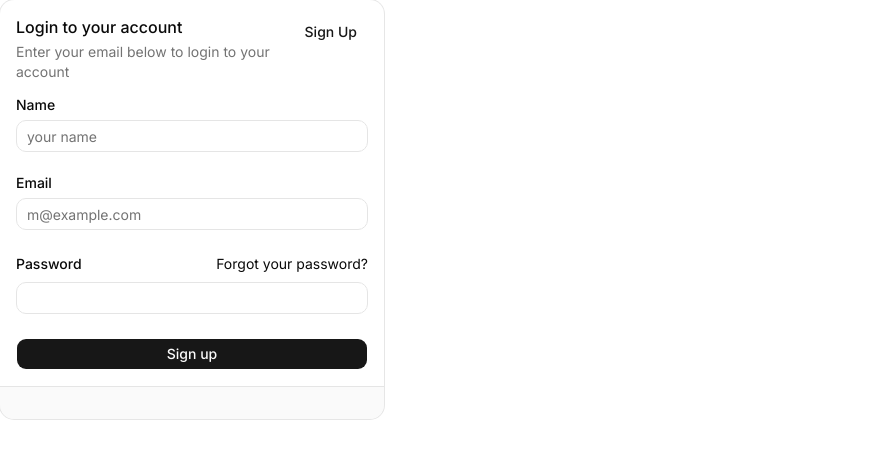
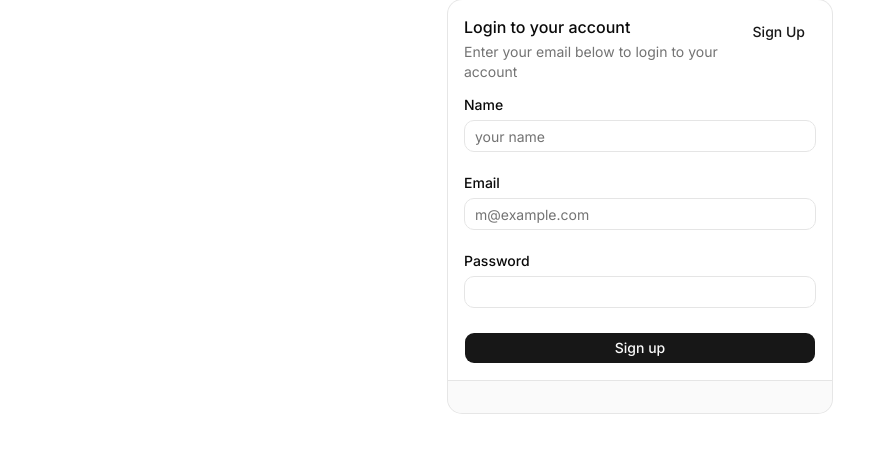
Before and after one commit to Saddam2508/b7-a04-fixItnow-client, a Next.js app: page /register in a window 1280 px wide. Shown: the top 458 px of the page, without its empty margins (0-896 px from the left). Built offline with nearby package versions, Linux system fonts and the light colour scheme.

Commit message:
signup form updated ....

```diff
--- a/src/app/register/page.tsx
+++ b/src/app/register/page.tsx
@@ -2,7 +2,7 @@ import RegisterForm from "@/components/auth/RegisterForm";
 
 const RegisterPage = () => {
   return (
-    <div>
+    <div className="mx-auto">
       <RegisterForm />
     </div>
   );
--- a/src/components/auth/RegisterForm.tsx
+++ b/src/components/auth/RegisterForm.tsx
@@ -12,10 +12,17 @@ import {
 } from "@/components/ui/card";
 import { Input } from "@/components/ui/input";
 import { Label } from "@/components/ui/label";
+import { FormEvent } from "react";
 
 const RegisterForm = () => {
+  const onSubmit = (e: FormEvent<HTMLFormElement>) => {
+    e.preventDefault();
+    const formData = new FormData(e.currentTarget);
+    console.log(formData.get("email"));
+  };
+
   return (
-    <Card className="w-full max-w-sm">
+    <Card className="w-full min-w-sm">
       <CardHeader>
         <CardTitle>Login to your account</CardTitle>
         <CardDescription>
@@ -26,7 +33,7 @@ const RegisterForm = () => {
         </CardAction>
       </CardHeader>
       <CardContent>
-        <form>
+        <form onSubmit={onSubmit}>
           <div className="flex flex-col gap-6">
             <div className="grid gap-2">
               <Label htmlFor="name">Name</Label>
@@ -51,12 +58,6 @@ const RegisterForm = () => {
             <div className="grid gap-2">
               <div className="flex items-center">
                 <Label htmlFor="password">Password</Label>
-                <a
-                  href="#"
-                  className="ml-auto inline-block text-sm underline-offset-4 hover:underline"
-                >
-                  Forgot your password?
-                </a>
               </div>
               <Input id="password" name="password" type="password" required />
             </div>
```
